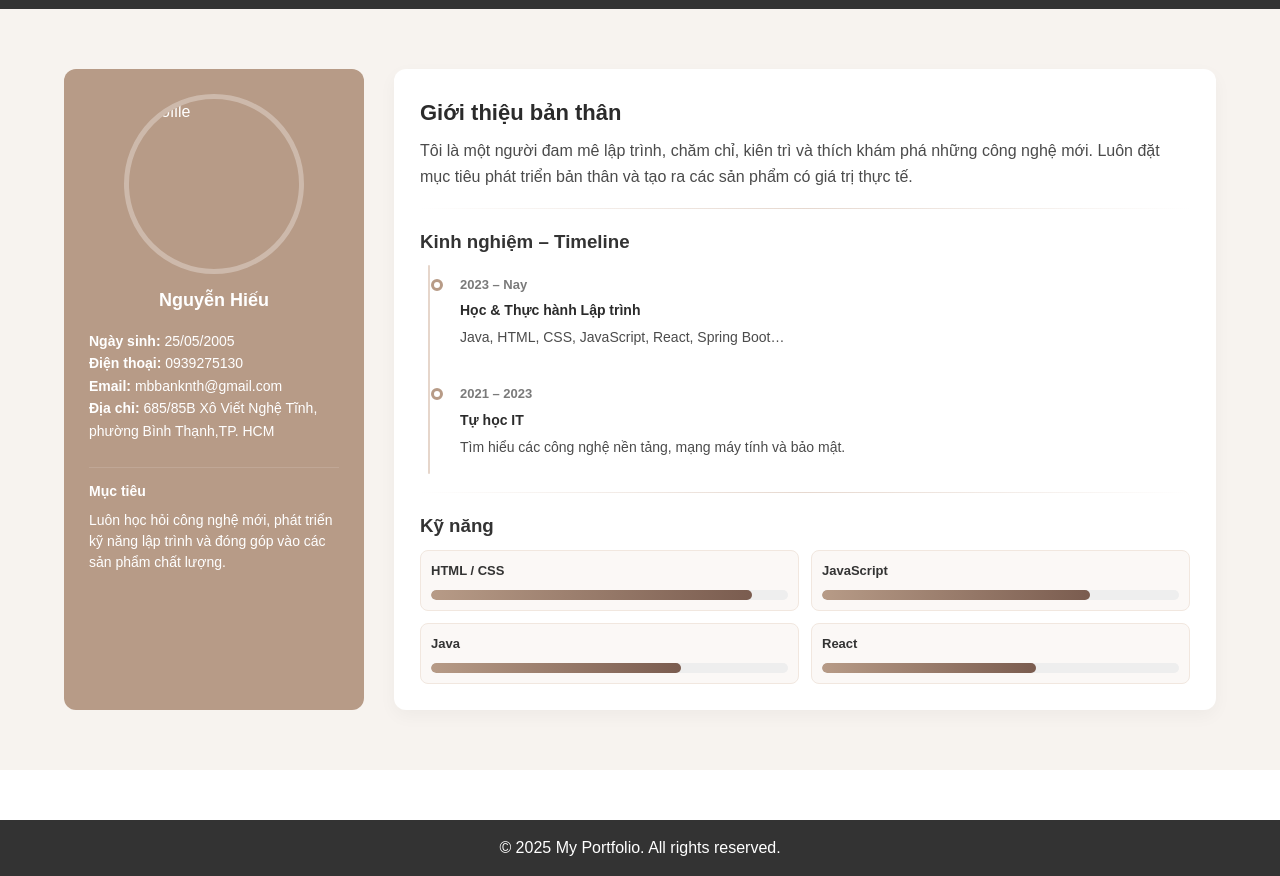
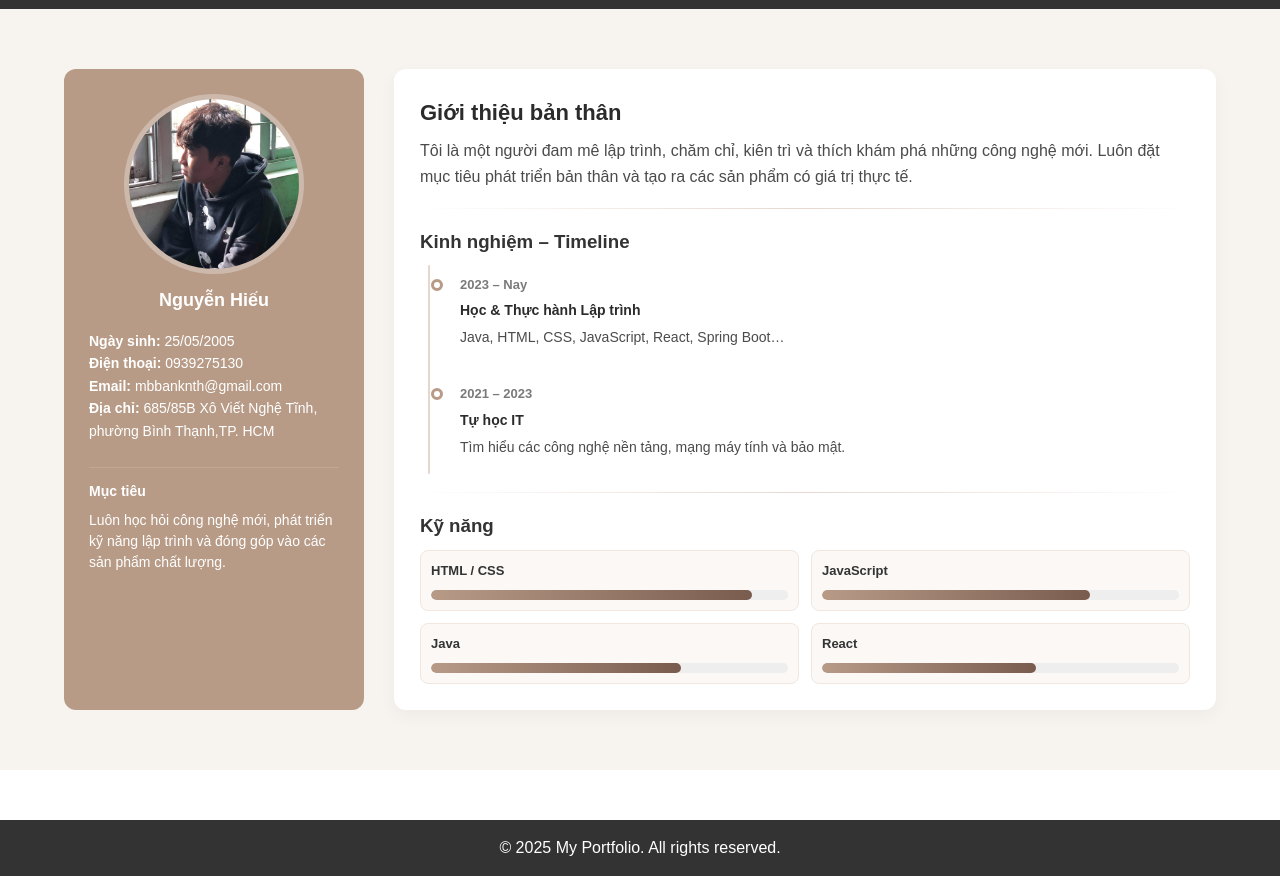
Before and after one commit to kaytrh-255/710-231A010420, a plain HTML site: page about.html in a window 1280 px wide. Shown: the part 66-942 px from the top of the page. Drawn offline with Linux system fonts and the light colour scheme.

Commit message:
Update avatar image source in about.html

```diff
--- a/about.html
+++ b/about.html
@@ -25,7 +25,7 @@
 
       <!-- LEFT BOX -->
       <div class="about-leftbox">
-        <img src="images/avatar.jpg" class="avatar" alt="Profile">
+        <img src="avatar.jpg" class="avatar" alt="Profile">
         <h3 class="profile-name">Nguyễn Hiếu</h3>
 
         <ul class="info-list">
```
